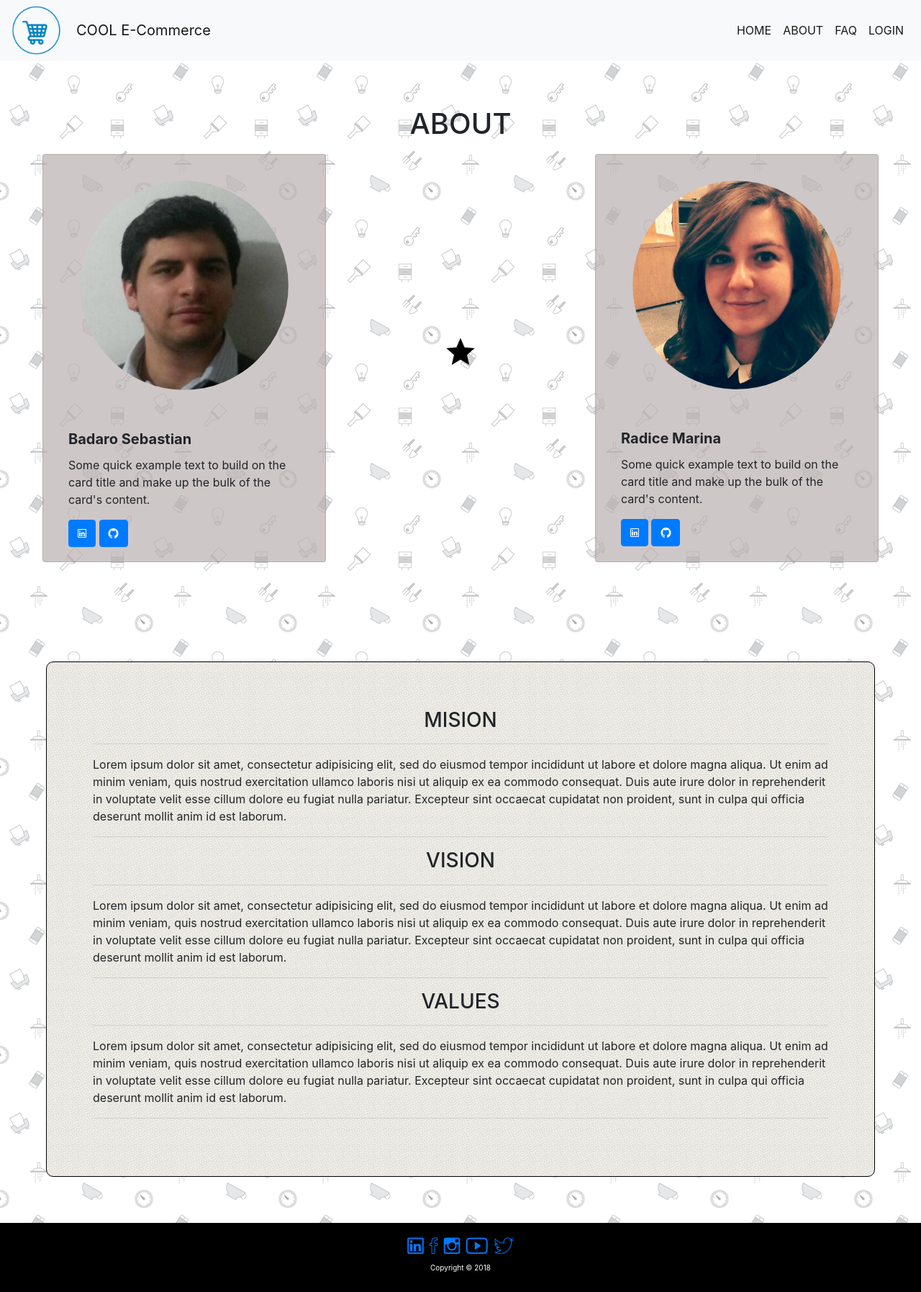
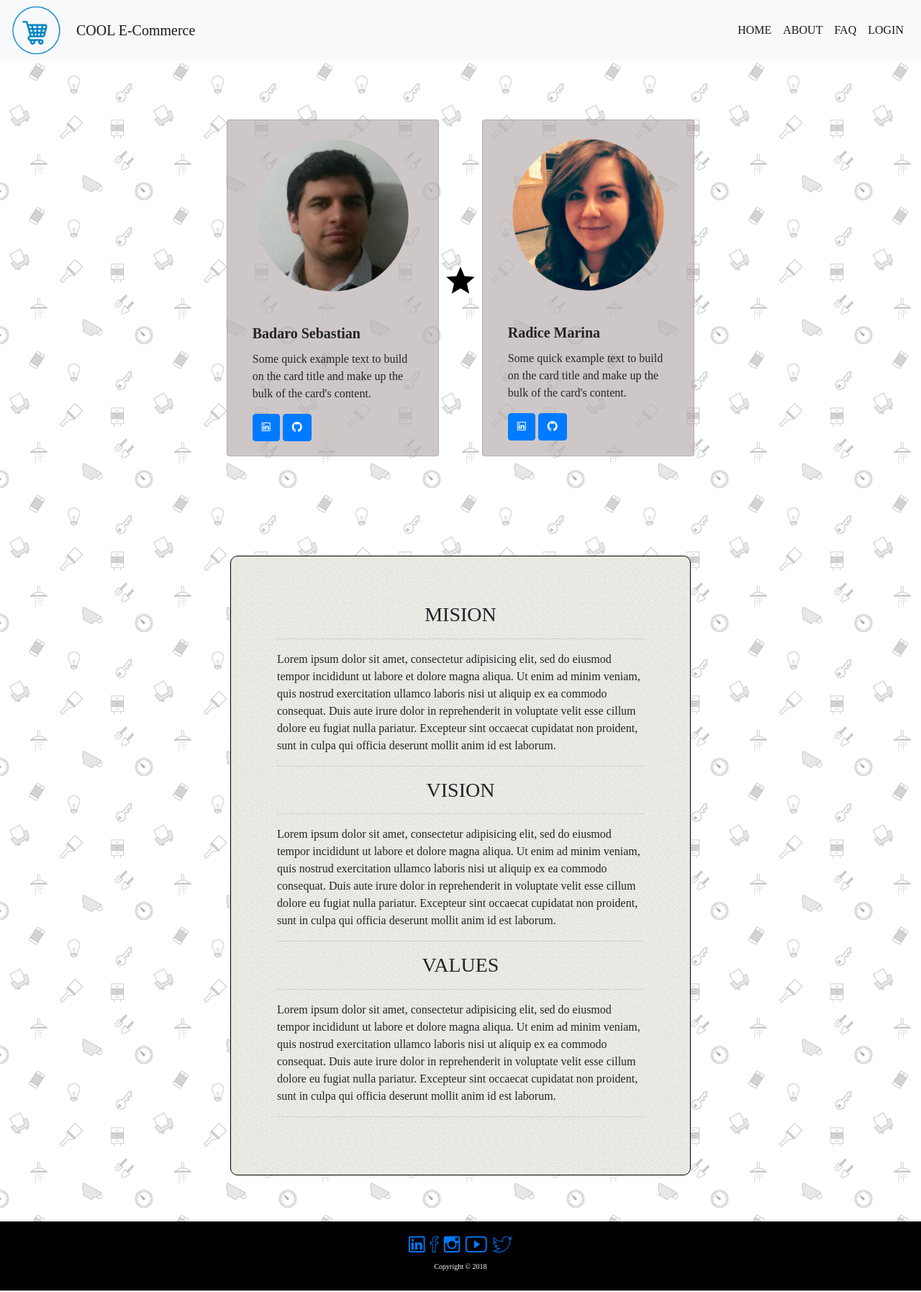
Before and after one commit to sebastianbadaro/InmobiliariaMaglietti, a PHP site: page /about.php in a window 1280 px wide. Shown: the whole page at 72% size. Run offline with PHP 8.4, Linux system fonts and the light colour scheme.

Commit message:
tipografias

```diff
--- a/html/about.php
+++ b/html/about.php
@@ -16,11 +16,12 @@
   <body>
 <?php include("nav.html") ?>
 
+
 <section class="about-section">
-    <h1 class="faq-title">ABOUT</h1>
+    <h1 class="faq-title"></h1>
 
-<div class="card-container row justify-content-between">
-  <div class="card col-11 col-md-4" style="width: 18rem;">
+<div class="card-container row justify-content-center">
+  <div class="card col-11 col-md-3" style="width: 18rem;">
     <img class="card-img-top card-pic" src="images/seba.jpeg" alt="Card image cap">
     <div class="card-body">
       <h5 class="card-title">Badaro Sebastian</h5>
@@ -32,7 +33,7 @@
 
 <p href="#" class="ion-android-star align-self-center black-separator"></p>
 
-  <div class="card col-11  col-md-4" style="width: 18rem;">
+  <div class="card col-11  col-md-3" style="width: 18rem;">
     <img class="card-img-top card-pic" src="images/marina.jpg" alt="Card image cap">
     <div class="card-body">
       <h5 class="card-title">Radice Marina</h5>
@@ -47,7 +48,8 @@
 
 </section>
 
-<section class="mision-section ">
+<div class="justify-content-center d-flex">
+<section class="mision-section col-11 col-md-6 ">
 
   <h3 class="faq-title">MISION</h3>
     <hr class="colorgraph">
@@ -61,7 +63,12 @@
   <hr class="colorgraph">
   <p>Lorem ipsum dolor sit amet, consectetur adipisicing elit, sed do eiusmod tempor incididunt ut labore et dolore magna aliqua. Ut enim ad minim veniam, quis nostrud exercitation ullamco laboris nisi ut aliquip ex ea commodo consequat. Duis aute irure dolor in reprehenderit in voluptate velit esse cillum dolore eu fugiat nulla pariatur. Excepteur sint occaecat cupidatat non proident, sunt in culpa qui officia deserunt mollit anim id est laborum.</p>
 <hr class="colorgraph">
+</div>
+
 </section>
+
+
+
 
 
 
--- a/html/css/style.css
+++ b/html/css/style.css
@@ -1,6 +1,6 @@
 @import url('http://code.ionicframework.com/ionicons/2.0.1/css/ionicons.min.css');
 @import url('https://fonts.googleapis.com/css?family=Montserrat');
-@import url('https://fonts.googleapis.com/css?family=Lato|Montserrat');
+@import url('https://fonts.googleapis.com/css?family=Parisienne');
 
 *{
   box-sizing: border-box;
@@ -10,12 +10,17 @@
 
 body {
   background-image: url("../images/doodles.png");
-
+  font-family: Monserrat;
 }
 
 .main-text{
   text-align: center;
 
+}
+
+.nice-family{
+  font-family: Parisienne;
+  font-size: 2em;
 }
 
 .profile-section{
--- a/html/index.php
+++ b/html/index.php
@@ -22,7 +22,7 @@
     <img src="images/e-commerce.png"  class="profile-image" >
     <h1>COOL E-Commerce</h1>
     <ion-icon name="twitter"></ion-icon>
-    <p>The place where you will find that thing you were looking for...</p>
+    <p class="nice-family">The place to find it...</p>
 </section>
 
 <section class="popular-items">
--- a/html/nav.html
+++ b/html/nav.html
@@ -3,7 +3,7 @@
     <img src="images/e-commerce.png" alt="COOL E-Commerce" class="icon-ecommerce">
       <a class="navbar-brand titulo" href="#">COOL E-Commerce</a>
     <button class="navbar-toggler my-toggle-button" type="button" data-toggle="collapse" data-target="#navbarSupportedContent" aria-controls="navbarSupportedContent" aria-expanded="false" aria-label="Toggle navigation">
-      <span class="my-menu">MENU</span>
+      <span class="my-menu"></span>
       <span class="ion-navicon-round my-menu"></span>
     </button>
 
```
